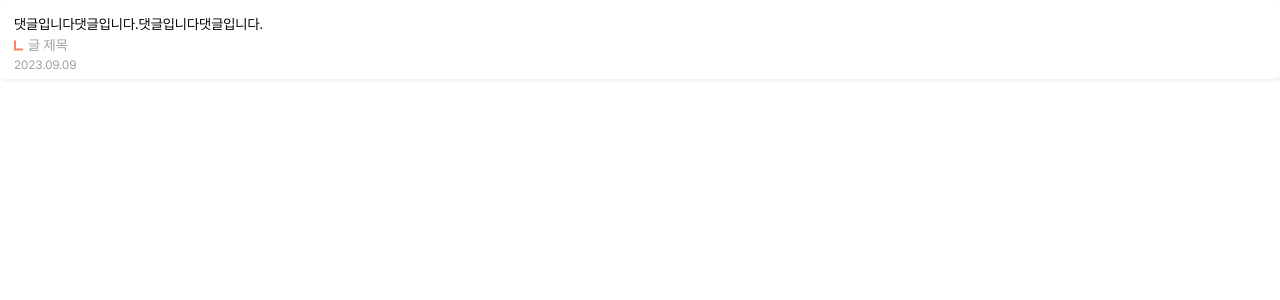
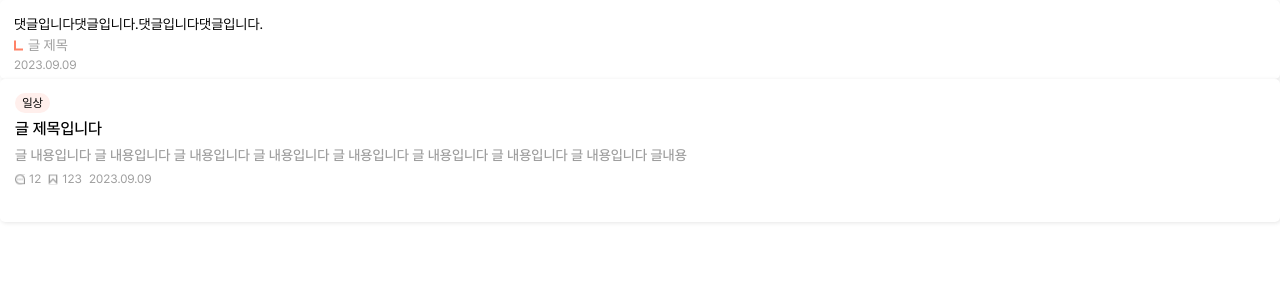
Before and after one commit to whatever-mentoring/juitcy-front, a React (Create React App) app: page / in a window 1280 px wide. Shown: the top 300 px of the page. Built offline with nearby package versions, Linux system fonts and the light colour scheme.

Commit message:
feat: Mypage 게시물 list box

```diff
--- a/src/App.tsx
+++ b/src/App.tsx
@@ -1,13 +1,15 @@
-import DesignTest from "DesignTest";
-import { CommentListBox } from "components/CommentListBox";
-import React from "react";
+import DesignTest from 'DesignTest';
+import { CommentListBox } from 'components/CommentListBox';
+import { PostListBox } from 'components/PostListBox';
+import React from 'react';
 
 function App() {
-    return (
-        <div>
-            <CommentListBox/>
-        </div>
-    );
+  return (
+    <div>
+      <CommentListBox />
+      <PostListBox />
+    </div>
+  );
 }
 
 export default App;
--- /dev/null
+++ b/src/components/Category.tsx
@@ -0,0 +1,24 @@
+import { styled } from 'styled-components';
+import { Palette } from 'styles/Palette';
+import Typo from 'styles/Typo';
+
+export const Category = ({ children }: { children: React.ReactNode }) => {
+  let role = 'juni';
+  return (
+    <Container role={role}>
+      <Typo.s2>{children}</Typo.s2>
+    </Container>
+  );
+};
+
+const Container = styled.div<{ role?: string }>`
+  display: flex;
+  width: 35px;
+  height: 19px;
+  padding: 10px 7px;
+  justify-content: center;
+  align-items: center;
+  border-radius: 10px;
+  background: ${(props) =>
+    props.role == 'juni' ? Palette.Juni.category : Palette.Cyni.category};
+`;
--- a/src/components/CommentListBox.tsx
+++ b/src/components/CommentListBox.tsx
@@ -27,7 +27,7 @@ const Contanier = styled.div`
   height: 79px;
   padding: 14px;
   border-radius: 5px;
-  background: #fff;
+  background: ${Palette.White};
   box-shadow: 1px 1px 4px 0px rgba(0, 0, 0, 0.1);
 `;
 const TextContainer = styled.div`
--- /dev/null
+++ b/src/components/PostListBox.tsx
@@ -0,0 +1,48 @@
+import { styled } from 'styled-components';
+import { Palette } from 'styles/Palette';
+import Typo from 'styles/Typo';
+import { Category } from './Category';
+
+export const PostListBox = () => {
+  return (
+    <Contanier>
+      <TextContainer>
+        <Category>일상</Category>
+        <Typo.b1>글 제목입니다</Typo.b1>
+        <Typo.b3 color={Palette.Gray4}>
+          글 내용입니다 글 내용입니다 글 내용입니다 글 내용입니다 글 내용입니다
+          글 내용입니다 글 내용입니다 글 내용입니다 글내용
+        </Typo.b3>
+        <Row gap={7}>
+          <Row gap={4}>
+            <img src="img/comment.svg" />
+            <Typo.s2 color={Palette.Gray4}>12</Typo.s2>
+          </Row>
+          <Row gap={4}>
+            <img src="img/scrap.svg" />
+            <Typo.s2 color={Palette.Gray4}>123</Typo.s2>
+          </Row>
+          <Typo.s2 color={Palette.Gray4}>2023.09.09</Typo.s2>
+        </Row>
+      </TextContainer>
+    </Contanier>
+  );
+};
+
+const Contanier = styled.div`
+  width: 100%;
+  height: 143px;
+  padding: 14px 15px;
+  border-radius: 5px;
+  background: ${Palette.White};
+  box-shadow: 1px 1px 4px 0px rgba(0, 0, 0, 0.1);
+`;
+const TextContainer = styled.div`
+  display: flex;
+  flex-direction: column;
+  gap: 4px;
+`;
+const Row = styled.div<{ gap?: number }>`
+  display: flex;
+  gap: ${({ gap }) => (gap ? gap : 0)}px;
+`;
```
Also changed, not shown: public/img/comment.svg (added), public/img/scrap.svg (added).
